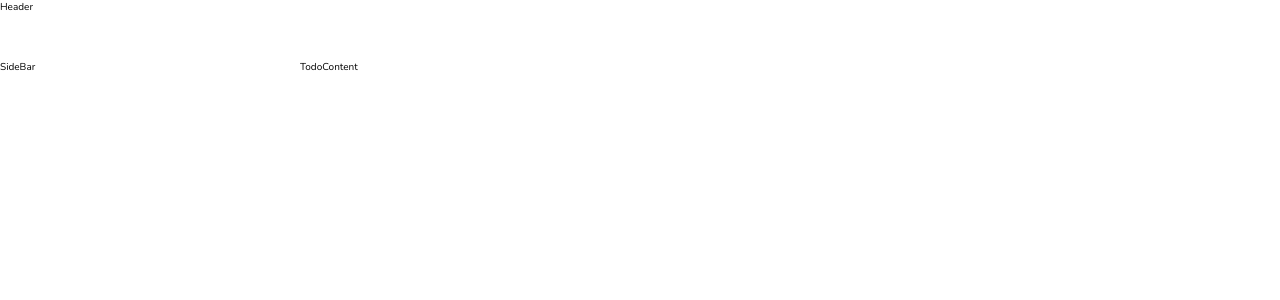
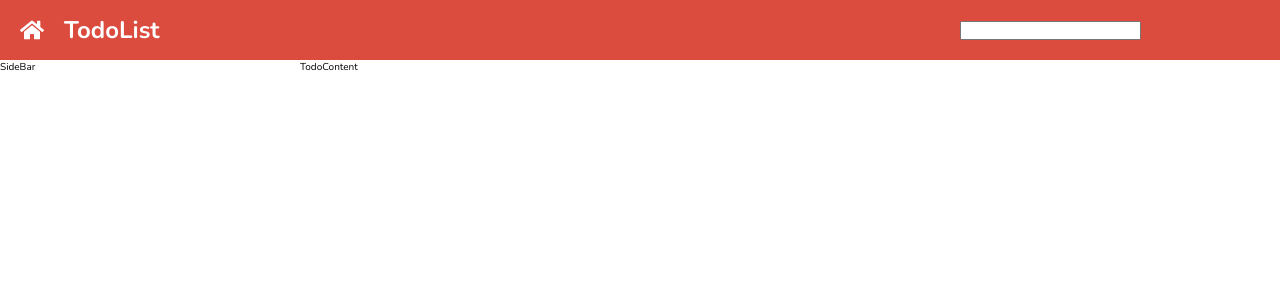
Before and after one commit to pavitpim40/cc15-todollst-ppimchan, a React (Create React App) app: page / in a window 1280 px wide. Shown: the top 300 px of the page. Built offline with nearby package versions, Linux system fonts and the light colour scheme.

Commit message:
finish:Header

```diff
--- a/package.json
+++ b/package.json
@@ -5,6 +5,7 @@
     "dependencies": {
         "react": "^18.2.0",
         "react-dom": "^18.2.0",
+        "react-icons": "^4.10.1",
         "react-scripts": "5.0.1",
         "sass": "^1.66.1"
     },
--- a/src/App.js
+++ b/src/App.js
@@ -1,10 +1,24 @@
 import './App.scss';
+import { FaHome } from 'react-icons/fa';
+
 function App() {
     return (
         <div className='todo'>
-            <div className='todo__header'>Header</div>
+            <div className='todo__header'>
+                <header className='header'>
+                    <div className='header__logo'>
+                        <FaHome />
+                    </div>
+                    <div className='header__text'>
+                        <h1>TodoList</h1>
+                    </div>
+                    <div className='header__search'>
+                        <input />
+                    </div>
+                </header>
+            </div>
             <div className='todo__sidebar'>SideBar</div>
-            <div classNAme='todo__content'>TodoContent</div>
+            <div className='todo__content'>TodoContent</div>
         </div>
     );
 }
--- a/src/App.scss
+++ b/src/App.scss
@@ -1,3 +1,5 @@
+@import './index.scss';
+
 $header-height: 60px;
 $sidebar-width: 300px;
 
@@ -18,3 +20,34 @@
         grid-column: 2/-1;
     }
 }
+
+// HEADER
+
+.header {
+    display: flex;
+    align-items: center;
+    gap: 20px;
+
+    background-color: $primary;
+    height: $header-height;
+    padding: 5px 20px;
+
+    &__logo {
+        font-size: 2.4rem;
+        color: $white;
+        display: flex;
+    }
+
+    &__text {
+        flex: 1;
+        color: $white;
+
+        & > h1 {
+            font-size: 2.4rem;
+        }
+    }
+
+    &__search {
+        min-width: 300px;
+    }
+}
```
Also changed, not shown: 2 other files (tests, documents, lock files or other folders).
